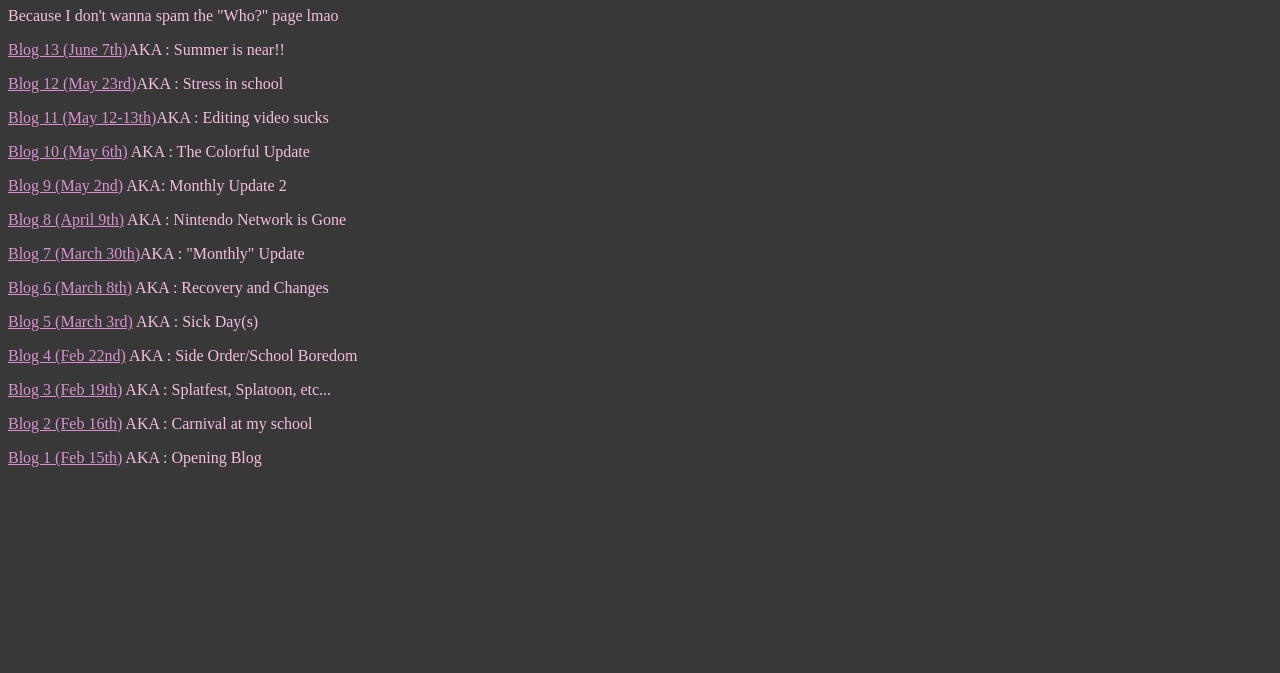
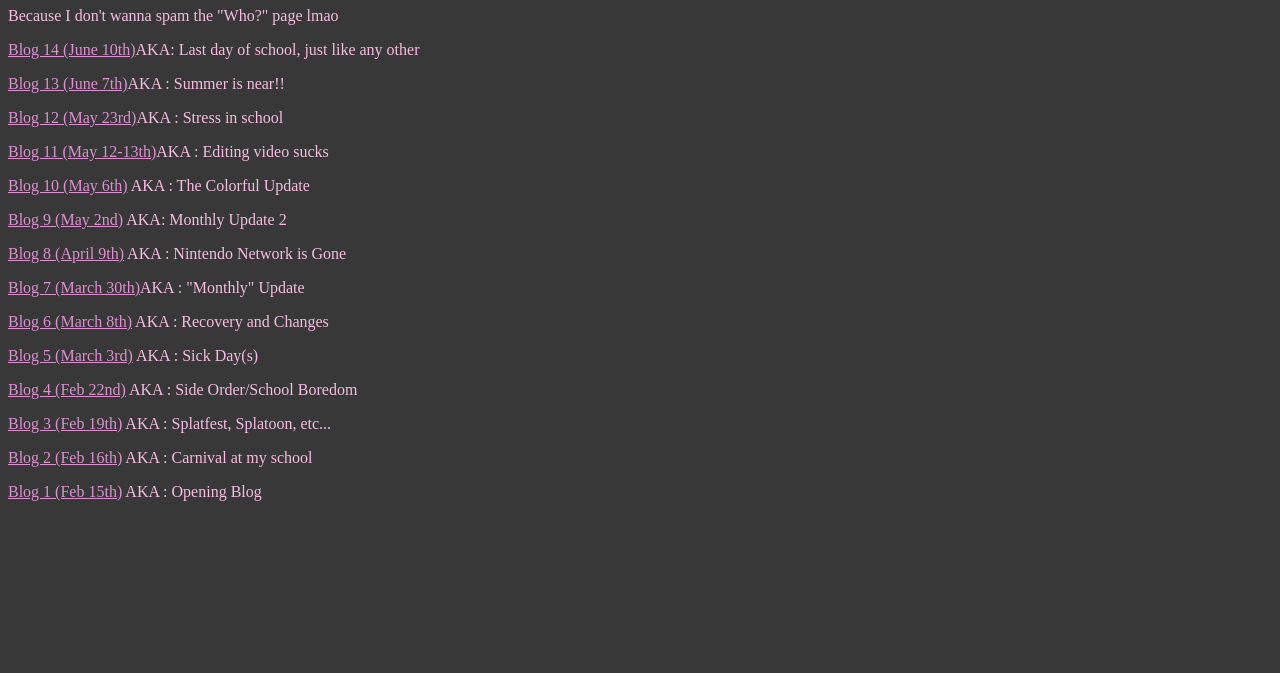
Before and after one commit to NormalFery/normalfery.github.io, a plain HTML site: page blog entries/blog.html in a window 1280 px wide. Shown: the part 127-800 px from the top of the page. Drawn offline with Linux system fonts and the light colour scheme.

Commit message:
I totally didn't forget about adding the blog entry to the main list wdym??? haha

```diff
--- a/blog entries/blog.html
+++ b/blog entries/blog.html
@@ -19,6 +19,7 @@
         <h1>Blog entries</h1>
         <p>Because I don't wanna spam the "Who?" page lmao</p>
 
+        <p><a href="blog14.html">Blog 14 (June 10th)</a>AKA: Last day of school, just like any other </p></o>
         <p><a href="blog13.html">Blog 13 (June 7th)</a>AKA : Summer is near!!</p>
         <p><a href="blog12.html">Blog 12 (May 23rd)</a>AKA : Stress in school</p>
         <p><a href="blog11.html">Blog 11 (May 12-13th)</a>AKA : Editing video sucks</p>
```
